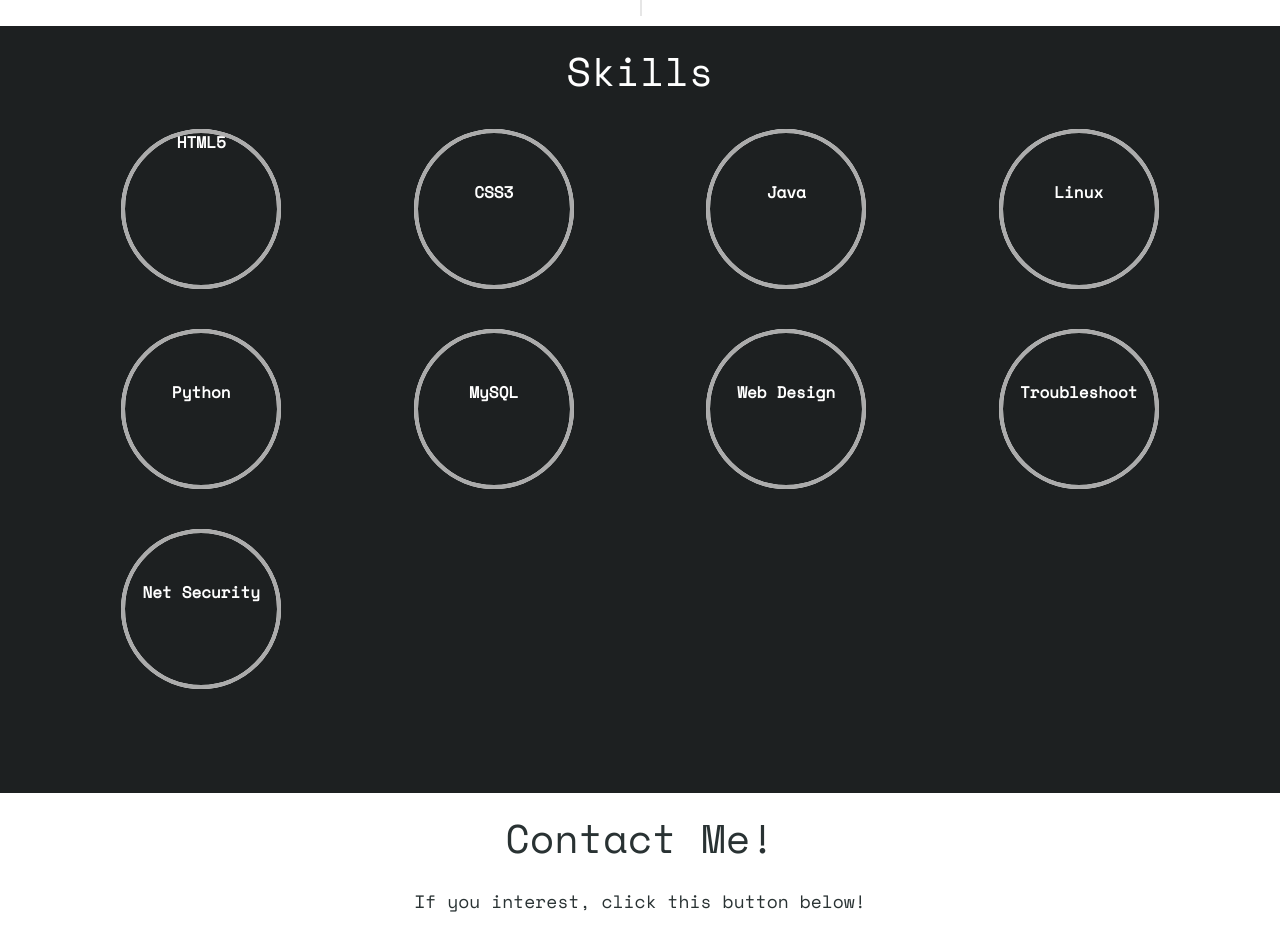
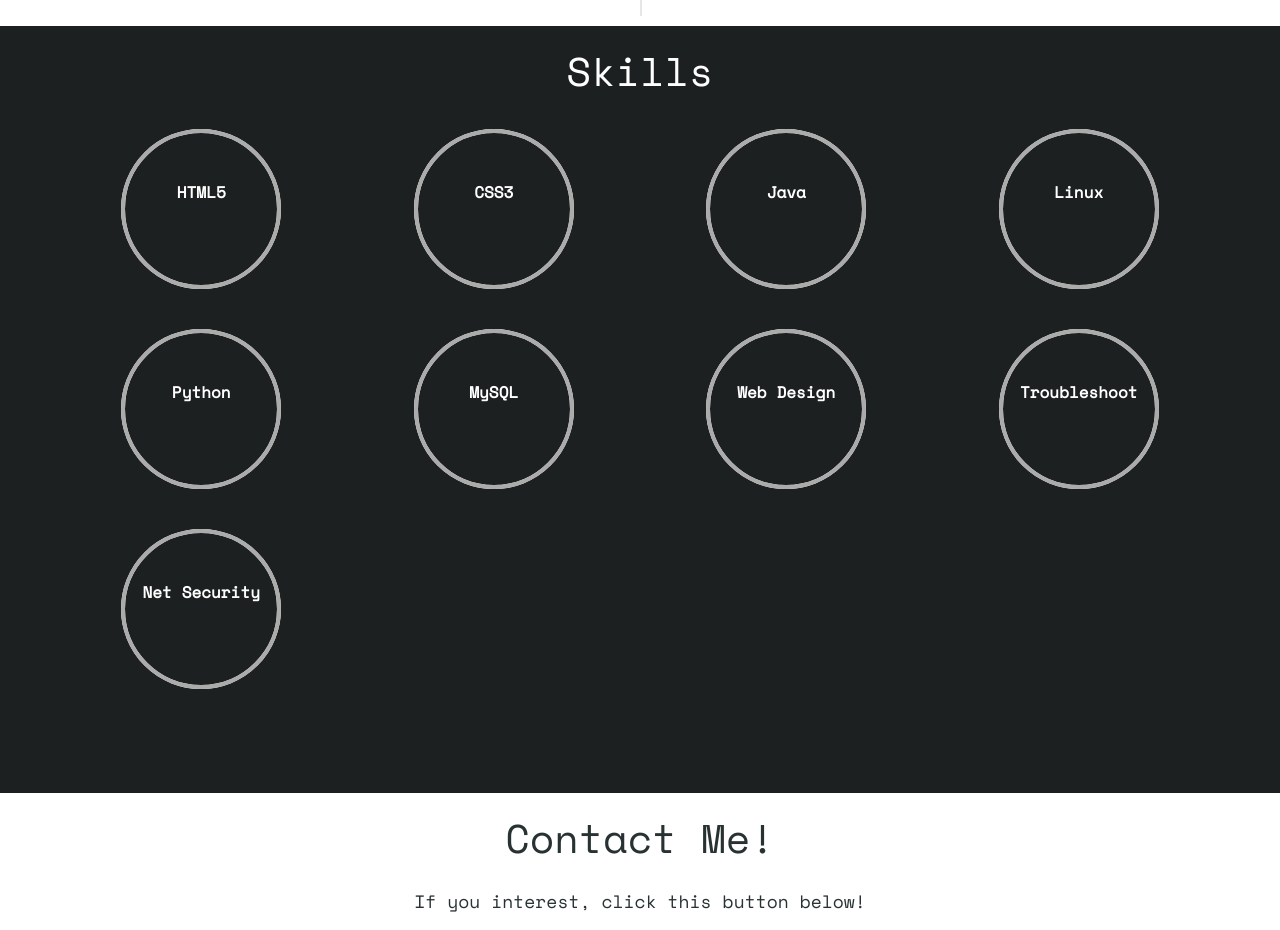
Before and after one commit to bernazeptian/bernazeptian.github.io, a plain HTML site: page index.html in a window 1280 px wide. Shown: the part 2800-3730 px from the top of the page. Drawn offline with nearby package versions, Linux system fonts and the light colour scheme; some packages are replaced by stand-ins of ours; no server answers; files whose address does not match are found by name.

Commit message:
Update index.html

```diff
--- a/index.html
+++ b/index.html
@@ -205,7 +205,7 @@
 			</div>
 			<div class="row row-pb-md">
 				<div class="col-md-3 col-sm-6 col-xs-12 text-center">
-					<div class="chart" data-percent="100"><strong>HTML5</strong></div>
+					<div class="chart" data-percent="100"><span><strong>HTML5</strong><span></div>
 				</div>
 				<div class="col-md-3 col-sm-6 col-xs-12 text-center">
 					<div class="chart" data-percent="100"><span><strong>CSS3</strong></span></div>
```
